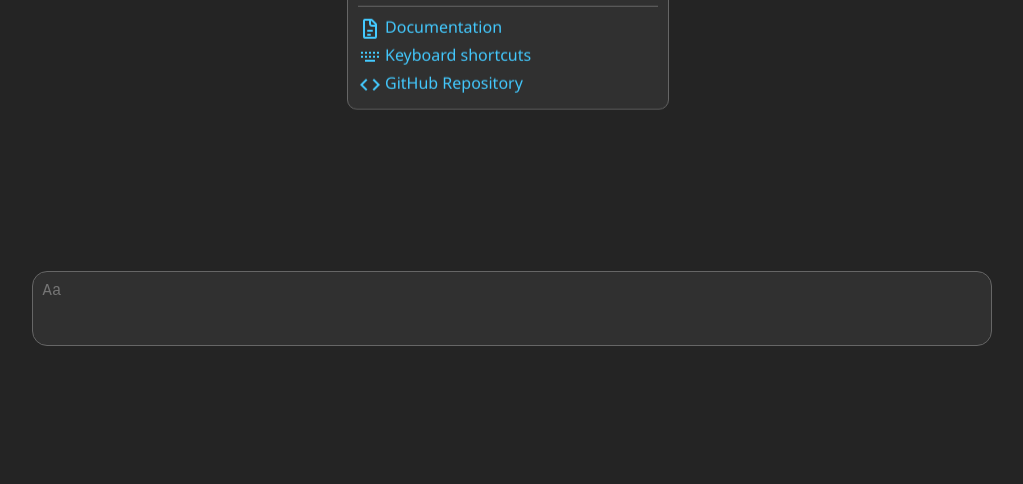
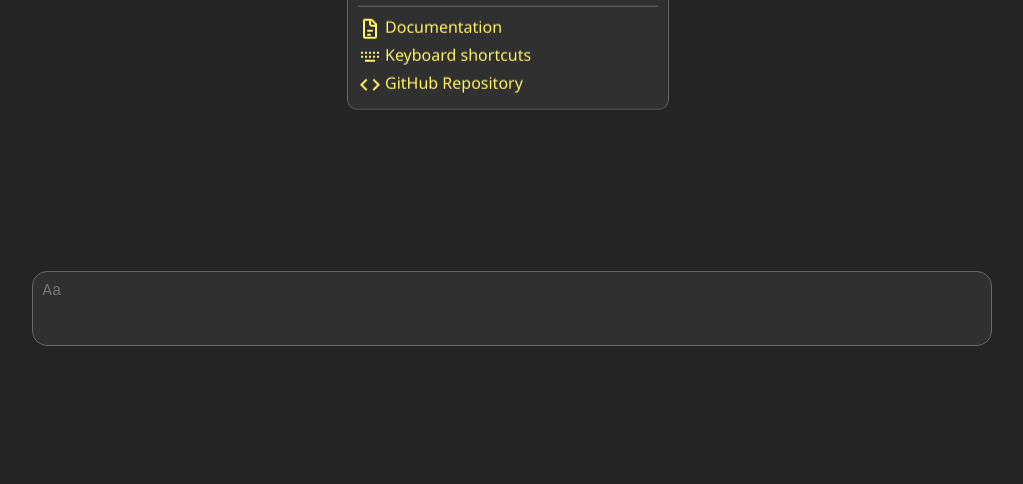
Before and after one commit to flarom/Markedit, a plain HTML site: page index.html in a window 1280 px wide. Shown: the part 444-928 px from the top of the page, without its empty margins (132-1155 px from the left). Drawn offline with nearby package versions, Linux system fonts and the light colour scheme; files whose address does not match are found by name.

Commit message:
updated style

```diff
--- a/style/style.css
+++ b/style/style.css
@@ -8,8 +8,8 @@
     --text: #dddddd;
     --text2: #ffffff;
     --border: #666666;
-    --highlight: #44caff;
-    --highlightbg: #44caff33;
+    --highlight: #fff569;
+    --highlightbg: #fff56933;
 
     /* sizes */
     --max-document-width: 1200px;
@@ -121,6 +121,30 @@ icon {
     padding-left: 5px;
     padding-right: 5px;
     vertical-align: initial;
+}
+
+/* __ Scrollbar _______________________________________________________________ */
+/* ____ Firefox ________________________________________________________________*/
+* {
+    scrollbar-width: thin;
+    scrollbar-color: var(--border) transparent;
+  }
+/* ____ Chromium ______________________________________________________________ */
+::-webkit-scrollbar {
+    width: 10px;
+  }
+
+::-webkit-scrollbar-track {
+  background: transparent;
+}
+
+::-webkit-scrollbar-thumb {
+  background: var(--border);
+  border-radius: 5px;
+}
+
+::-webkit-scrollbar-thumb:hover {
+  background: var(--border);
 }
 
 /* __ Titles __________________________________________________________________ */
```
